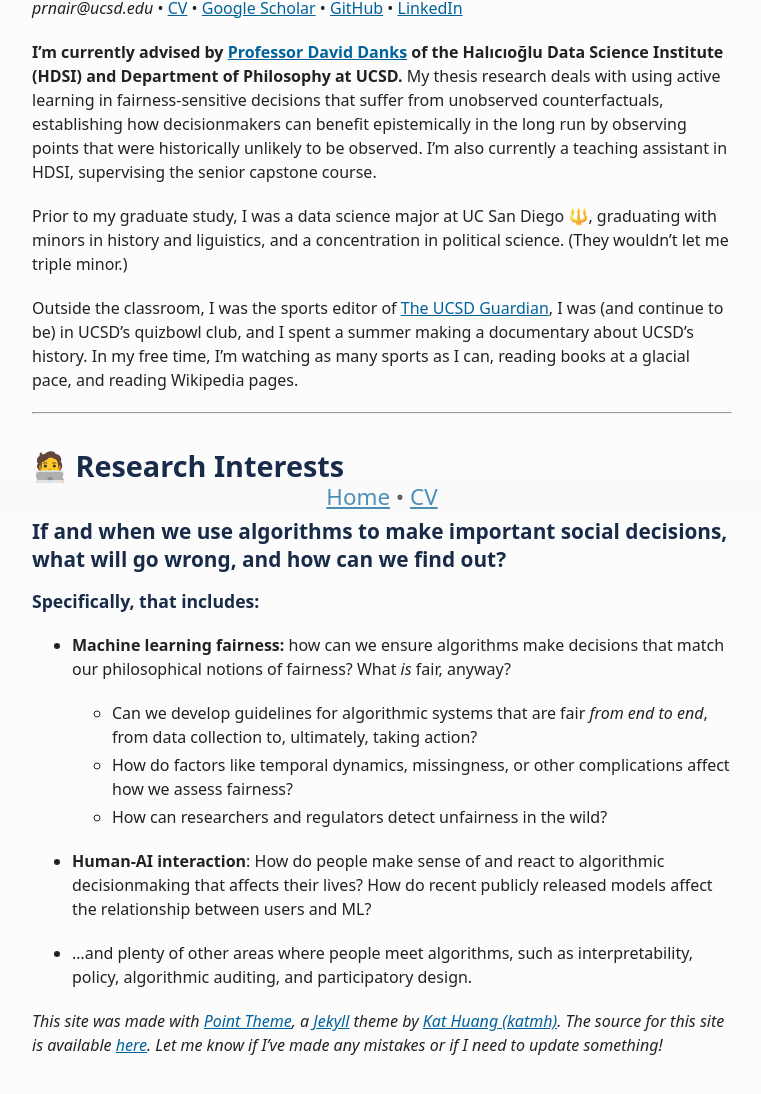
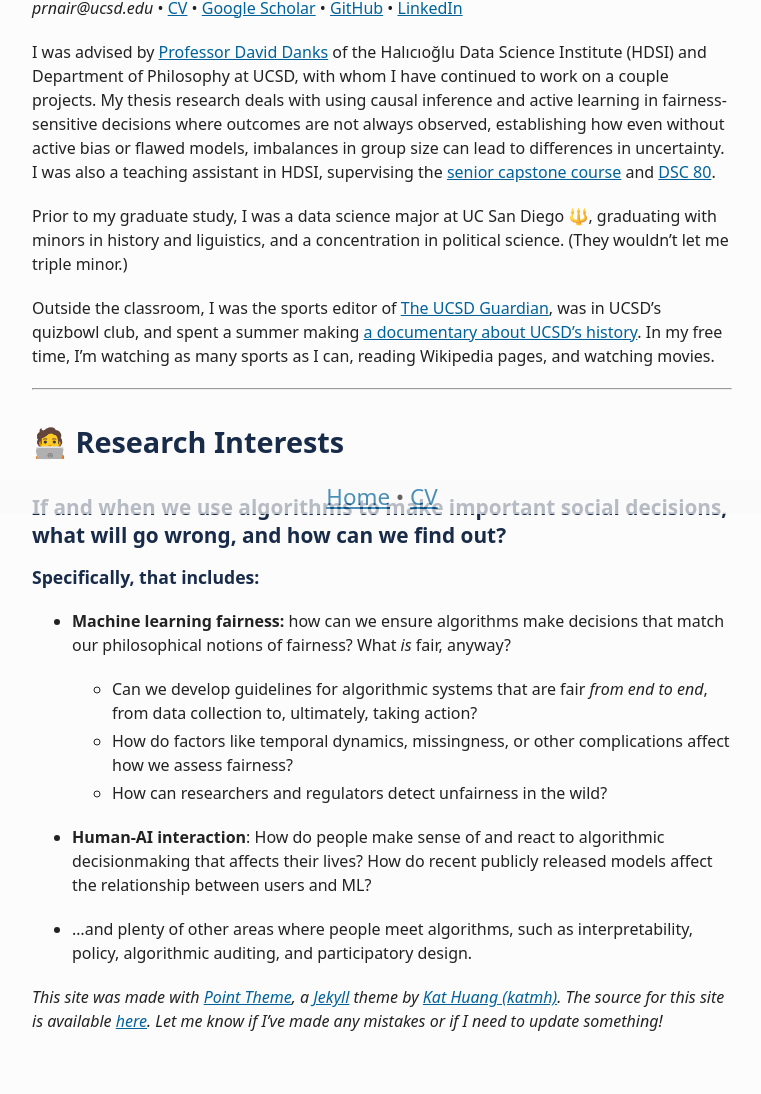
Before and after one commit to pnair7/pnair7.github.io, a Jekyll site: the page built from index.md, in a window 1280 px wide, cut to the strip 386-1605 px from the top of the page. Shown: the top 1094 px of the strip, without its empty margins (258-1019 px from the left). Built offline with Jekyll 4.4.1, drawn with Linux system fonts in a browser that asks for light colours.

Commit message:
Updated homepage

```diff
--- a/index.md
+++ b/index.md
@@ -3,11 +3,11 @@
 
 *prnair@ucsd.edu* • [CV](/assets/CV_2024_9.pdf){:target="_blank"} • [Google Scholar](https://scholar.google.com/citations?user=8OTteiYAAAAJ&hl=en){:target="_blank"} • [GitHub](https://github.com/pnair7){:target="_blank"} • [LinkedIn](https://www.linkedin.com/in/pnair7/){:target="_blank"}
 
-**I'm currently advised by [Professor David Danks](https://www.daviddanks.org/){:target="_blank"} of the Halıcıoğlu Data Science Institute (HDSI) and Department of Philosophy at UCSD.** My thesis research deals with using active learning in fairness-sensitive decisions that suffer from unobserved counterfactuals, establishing how decisionmakers can benefit epistemically in the long run by observing points that were historically unlikely to be observed. I'm also currently a teaching assistant in HDSI, supervising the senior capstone course.
+I was advised by [Professor David Danks](https://www.daviddanks.org/){:target="_blank"} of the Halıcıoğlu Data Science Institute (HDSI) and Department of Philosophy at UCSD, with whom I have continued to work on a couple projects. My thesis research deals with using causal inference and active learning in fairness-sensitive decisions where outcomes are not always observed, establishing how even without active bias or flawed models, imbalances in group size can lead to differences in uncertainty. I was also a teaching assistant in HDSI, supervising the [senior capstone course](https://dsc-capstone.org/){:target="_blank"} and [DSC 80](https://dsc80.com/){:target="_blank"}.
 
 Prior to my graduate study, I was a data science major at UC San Diego 🔱, graduating with minors in history and liguistics, and a concentration in political science. (They wouldn't let me triple minor.)
 
-Outside the classroom, I was the sports editor of [The UCSD Guardian](https://ucsdguardian.org){:target="_blank"}, I was (and continue to be) in UCSD's quizbowl club, and I spent a summer making a documentary about UCSD's history. In my free time, I'm watching as many sports as I can, reading books at a glacial pace, and reading Wikipedia pages.
+Outside the classroom, I was the sports editor of [The UCSD Guardian](https://ucsdguardian.org){:target="_blank"}, was in UCSD's quizbowl club, and spent a summer making [a documentary about UCSD's history](https://pnair7.github.io/fun). In my free time, I'm watching as many sports as I can, reading Wikipedia pages, and watching movies.
 
 ---
 
```
Also changed, not shown: 1 other file.
